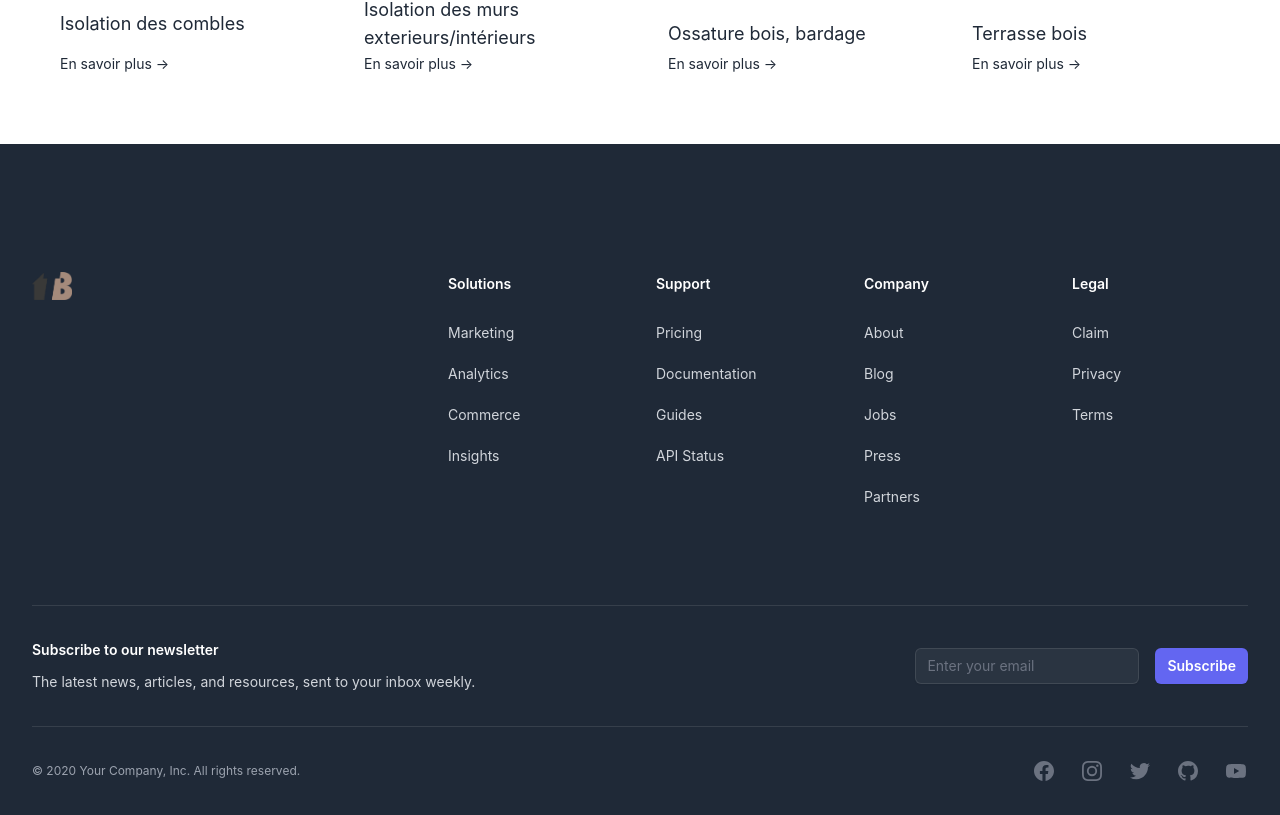
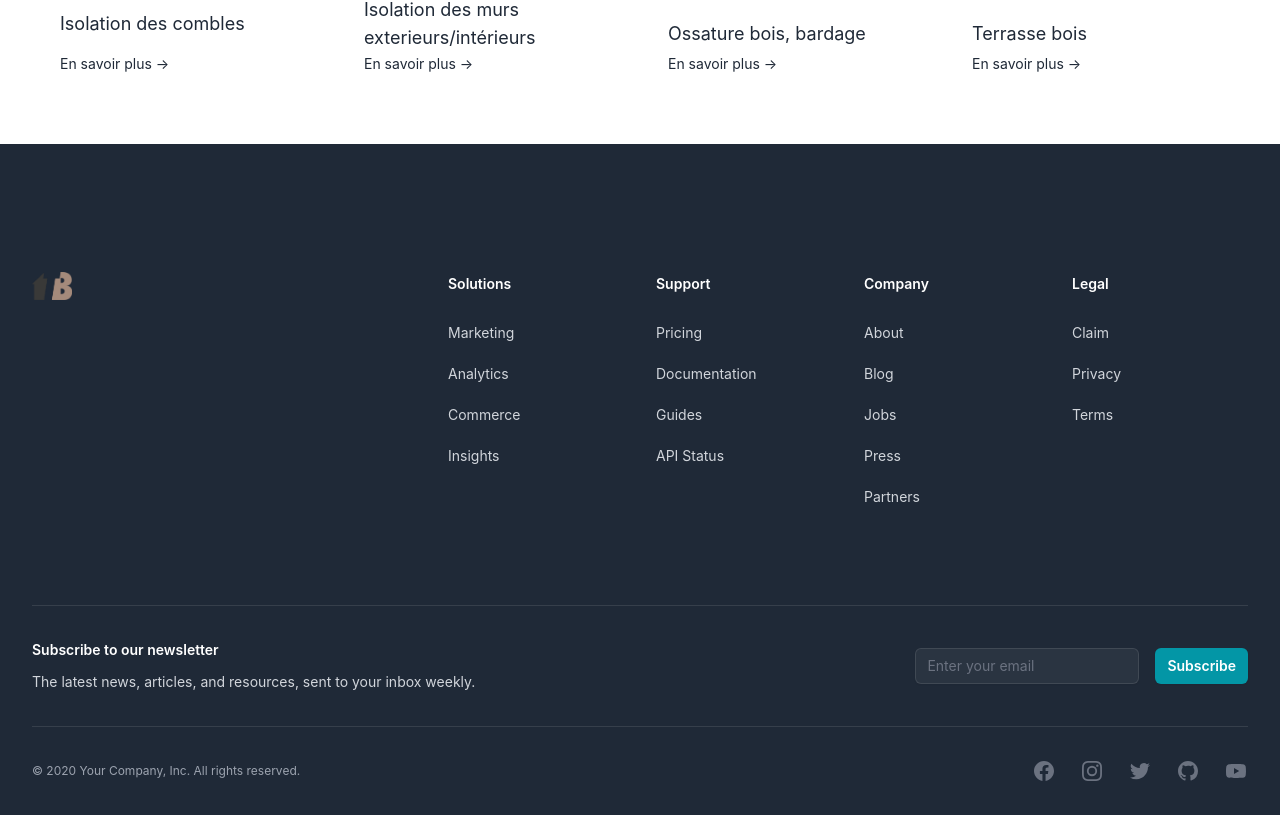
Before and after one commit to magicniclus/terabois, a Next.js app: page / in a window 1280 px wide. Shown: the part 1202-2017 px from the top of the page. Built offline with nearby package versions, Linux system fonts and the light colour scheme.

Commit message:
Update Footer.js

```diff
--- a/components/organisms/footer/Footer.js
+++ b/components/organisms/footer/Footer.js
@@ -194,13 +194,13 @@ const Footer = () => {
               id="email-address"
               autoComplete="email"
               required
-              className="w-full min-w-0 appearance-none rounded-md border-0 bg-white/5 px-3 py-1.5 text-base text-white shadow-sm ring-1 ring-inset ring-white/10 placeholder:text-gray-500 focus:ring-2 focus:ring-inset focus:ring-indigo-500 sm:w-56 sm:text-sm sm:leading-6"
+              className="w-full min-w-0 appearance-none rounded-md border-0 bg-white/5 px-3 py-1.5 text-base text-white shadow-sm ring-1 ring-inset ring-white/10 placeholder:text-gray-500 focus:ring-2 focus:ring-inset focus:ring-blueClear sm:w-56 sm:text-sm sm:leading-6"
               placeholder="Enter your email"
             />
             <div className="mt-4 sm:ml-4 sm:mt-0 sm:flex-shrink-0">
               <button
                 type="submit"
-                className="flex w-full items-center justify-center rounded-md bg-indigo-500 px-3 py-2 text-sm font-semibold text-white shadow-sm hover:bg-indigo-400 focus-visible:outline focus-visible:outline-2 focus-visible:outline-offset-2 focus-visible:outline-indigo-500"
+                className="flex w-full items-center justify-center rounded-md bg-blue px-3 py-2 text-sm font-semibold text-white shadow-sm hover:bg-blueClear focus-visible:outline focus-visible:outline-2 focus-visible:outline-offset-2 focus-visible:outline-blueClear"
               >
                 Subscribe
               </button>
```
